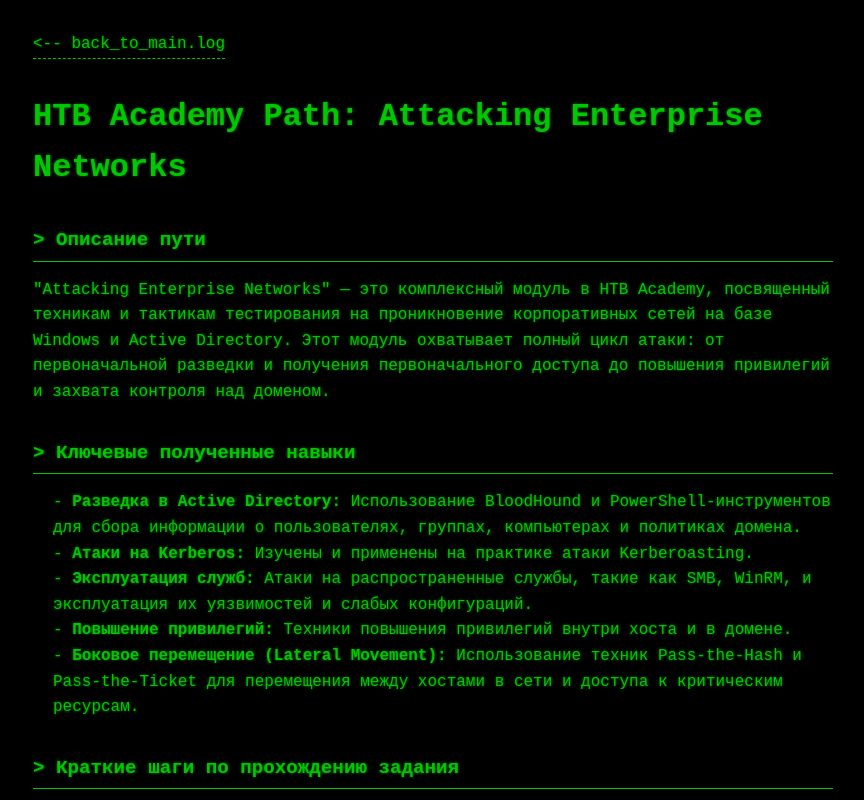
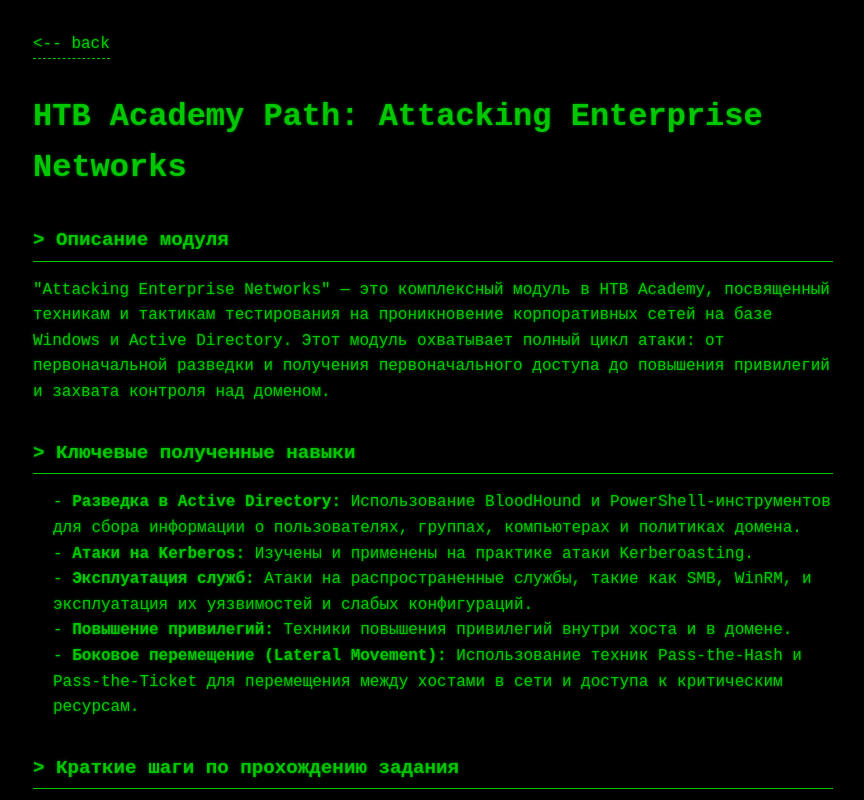
Before and after one commit to errxrerrxr/errxrerrxr.github.io, a plain HTML site: page project2.html in a window 1280 px wide. Shown: the top 800 px of the page, without its empty margins (207-1071 px from the left). Drawn offline with Linux system fonts and the light colour scheme.

Commit message:
Fixed project2

```diff
--- a/project2.html
+++ b/project2.html
@@ -4,18 +4,17 @@
     <meta charset="UTF-8">
     <meta name="viewport" content="width=device-width, initial-scale=1.0">
     <title>HTB Academy: Attacking Enterprise Networks</title>
-    <link rel="stylesheet" href="style.css"> <!-- Подключаем те же стили -->
+    <link rel="stylesheet" href="style.css">
 </head>
 <body>
 
     <main class="project-page">
-        <!-- Кнопка "Назад" -->
-        <a href="index.html" class="back-link">&lt;-- back_to_main.log</a>
+        <a href="index.html" class="back-link">&lt;-- back</a>
 
         <h1>HTB Academy Path: Attacking Enterprise Networks</h1>
 
         <section class="project-details">
-            <h2>&gt; Описание пути</h2>
+            <h2>&gt; Описание модуля</h2>
             <p>
                 "Attacking Enterprise Networks" — это комплексный модуль в HTB Academy, посвященный техникам и тактикам тестирования на проникновение корпоративных сетей на базе Windows и Active Directory. Этот модуль охватывает полный цикл атаки: от первоначальной разведки и получения первоначального доступа до повышения привилегий и захвата контроля над доменом.
             </p>
```
